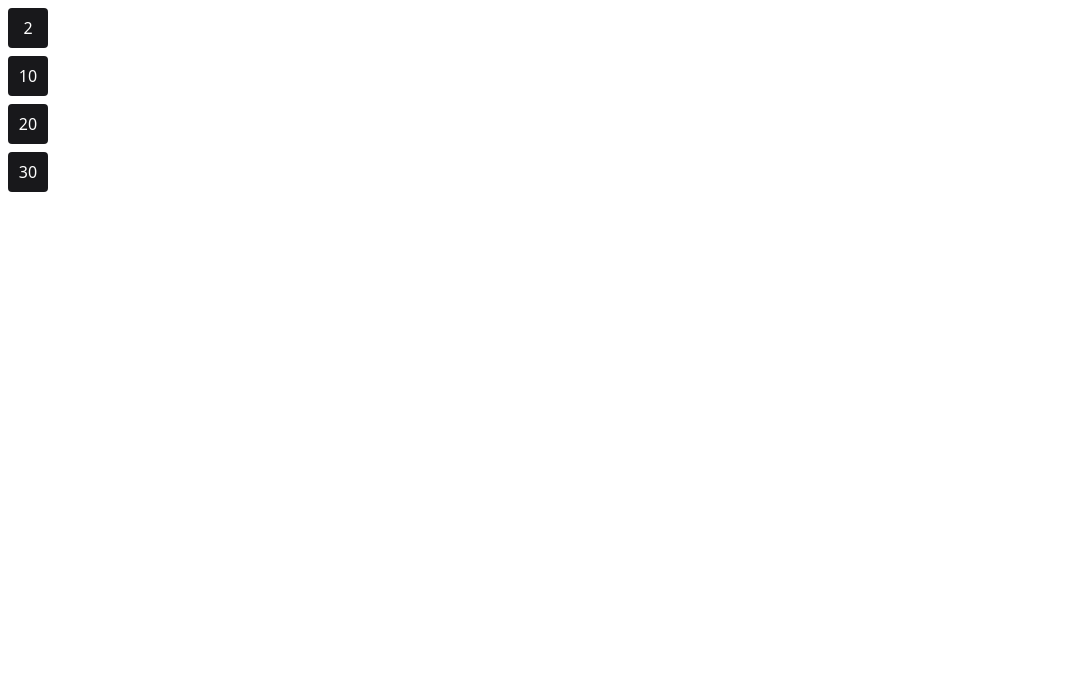
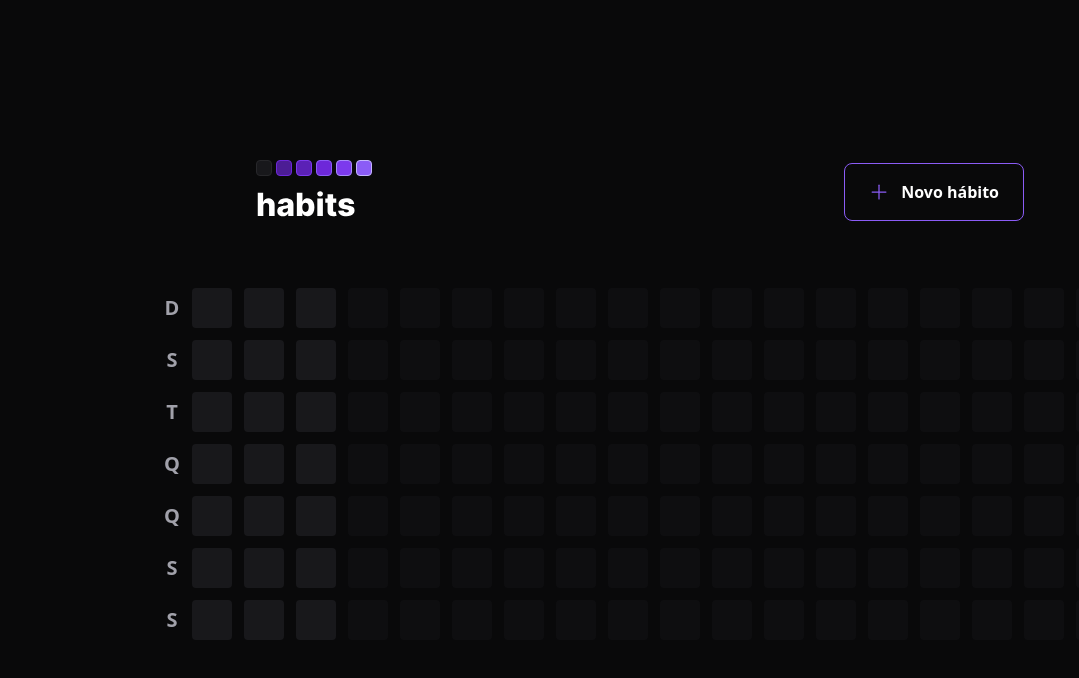
Before and after one commit to gaspartv/ignite-labs-setup-frontend, a React (Vite) app: page / in a window 1280 px wide. Shown: the top 678 px of the page, without its empty margins (0-1079 px from the left). Built offline with nearby package versions, Linux system fonts and the light colour scheme.

Commit message:
Feat structure home page

```diff
--- a/index.html
+++ b/index.html
@@ -6,7 +6,7 @@
     <meta name="viewport" content="width=device-width, initial-scale=1.0" />
     <title>Vite + React + TS</title>
   </head>
-  <body>
+  <body class="bg-background text-white">
     <div id="root"></div>
     <script type="module" src="/src/main.tsx"></script>
   </body>
--- a/package.json
+++ b/package.json
@@ -9,6 +9,8 @@
     "preview": "vite preview"
   },
   "dependencies": {
+    "dayjs": "^1.11.7",
+    "phosphor-react": "^1.4.1",
     "react": "^18.2.0",
     "react-dom": "^18.2.0"
   },
--- a/src/App.tsx
+++ b/src/App.tsx
@@ -1,15 +1,14 @@
 import "./styles/global.css";
-import Habit from "./components/Habit";
+import { Header } from "./components/Header";
+import { SummaryTable } from "./components/SummaryTable";
 
-const App = () => {
+export const App = () => {
   return (
-    <div>
-      <Habit completed={2} />
-      <Habit completed={10} />
-      <Habit completed={20} />
-      <Habit completed={30} />
+    <div className="w-screen h-screen flex justify-center items-center">
+      <div className="w-full max-w-5xl px-6 flex flex-col gap-16">
+        <Header />
+        <SummaryTable />
+      </div>
     </div>
   );
 };
-
-export default App;
--- a/src/components/Habit.tsx
+++ /dev/null
@@ -1,13 +0,0 @@
-interface iHabitProps {
-  completed: number;
-}
-
-const Habit = (props: iHabitProps) => {
-  return (
-    <div className="bg-zinc-900 w-10 h-10 text-white rounded m-2 text-center flex items-center justify-center">
-      {props.completed}
-    </div>
-  );
-};
-
-export default Habit;
--- /dev/null
+++ b/src/components/HabitDay.tsx
@@ -0,0 +1,9 @@
+// interface iHabitDayProps {
+//   completed: number;
+// }
+
+export const HabitDay = () => {
+  return (
+    <div className="bg-zinc-900 w-10 h-10 text-white rounded text-center flex items-center justify-center cursor-pointer" />
+  );
+};
--- /dev/null
+++ b/src/components/Header.tsx
@@ -0,0 +1,18 @@
+import { Plus } from "phosphor-react";
+import logoImage from "../assets/logo.svg";
+
+export const Header = () => {
+  return (
+    <div className="w-full max-w-3xl mx-auto flex items-center justify-between">
+      <img src={logoImage} alt="Habits" />
+
+      <button
+        type="button"
+        className="border border-violet-500 font-semibold rounded-lg px-6 py-4 flex items-center gap-3 hover:border-violet-300"
+      >
+        <Plus size={20} className="text-violet-500" />
+        Novo hábito
+      </button>
+    </div>
+  );
+};
--- /dev/null
+++ b/src/components/SummaryTable.tsx
@@ -0,0 +1,42 @@
+import { generateDatesFromYearBeginning } from "../utils/generate-dates-from-year-beginning";
+import { HabitDay } from "./HabitDay";
+
+const weekDays = ["D", "S", "T", "Q", "Q", "S", "S"];
+
+const summaryDates = generateDatesFromYearBeginning();
+
+const minimumSummaryDatesSize = 18 * 7;
+const amountOfDaysToFill = minimumSummaryDatesSize - summaryDates.length;
+
+export const SummaryTable = () => {
+  return (
+    <div className="w-full flex ">
+      <div className="grid grid-rows-7 grid-flow-row gap-3">
+        {weekDays.map((weekDay, i) => (
+          <div
+            key={i}
+            className="text-zinc-400 text-xl h-10 w-10 font-bold flex items-center justify-center"
+          >
+            {weekDay}
+          </div>
+        ))}
+      </div>
+
+      <div className="grid grid-rows-7 grid-flow-col gap-3 ">
+        {summaryDates.map((date) => (
+          <HabitDay key={date.toString()} />
+        ))}
+
+        {amountOfDaysToFill > 0 &&
+          Array.from({ length: amountOfDaysToFill }).map((_, i) => {
+            return (
+              <div
+                key={i}
+                className="bg-zinc-900 w-10 h-10 text-white rounded text-center flex items-center justify-center opacity-40 cursor-not-allowed"
+              />
+            );
+          })}
+      </div>
+    </div>
+  );
+};
--- a/src/main.tsx
+++ b/src/main.tsx
@@ -1,6 +1,6 @@
 import React from "react";
 import ReactDOM from "react-dom/client";
-import App from "./App";
+import { App } from "./App";
 
 ReactDOM.createRoot(document.getElementById("root") as HTMLElement).render(
   <React.StrictMode>
--- /dev/null
+++ b/src/utils/generate-dates-from-year-beginning.ts
@@ -0,0 +1,16 @@
+import dayjs from "dayjs";
+
+export function generateDatesFromYearBeginning() {
+  const firstDayOfTheYear = dayjs().startOf("year");
+  const today = new Date();
+
+  const dates = [];
+  let compareDate = firstDayOfTheYear;
+
+  while (compareDate.isBefore(today)) {
+    dates.push(compareDate.toDate());
+    compareDate = compareDate.add(1, "day");
+  }
+
+  return dates;
+}
--- a/tailwind.config.cjs
+++ b/tailwind.config.cjs
@@ -2,7 +2,14 @@
 module.exports = {
   content: ["./src/**/*.tsx", "./index.html"],
   theme: {
-    extend: {},
+    extend: {
+      colors: {
+        background: "#09090A",
+      },
+      gridTemplateRows: {
+        7: "repeat(7, minmax(0, 1fr))",
+      },
+    },
   },
   plugins: [],
 };
```
Also changed, not shown: src/assets/logo.svg (added), src/styles/global.css (line endings or trailing spaces), 1 other file (tests, documents, lock files or other folders).
